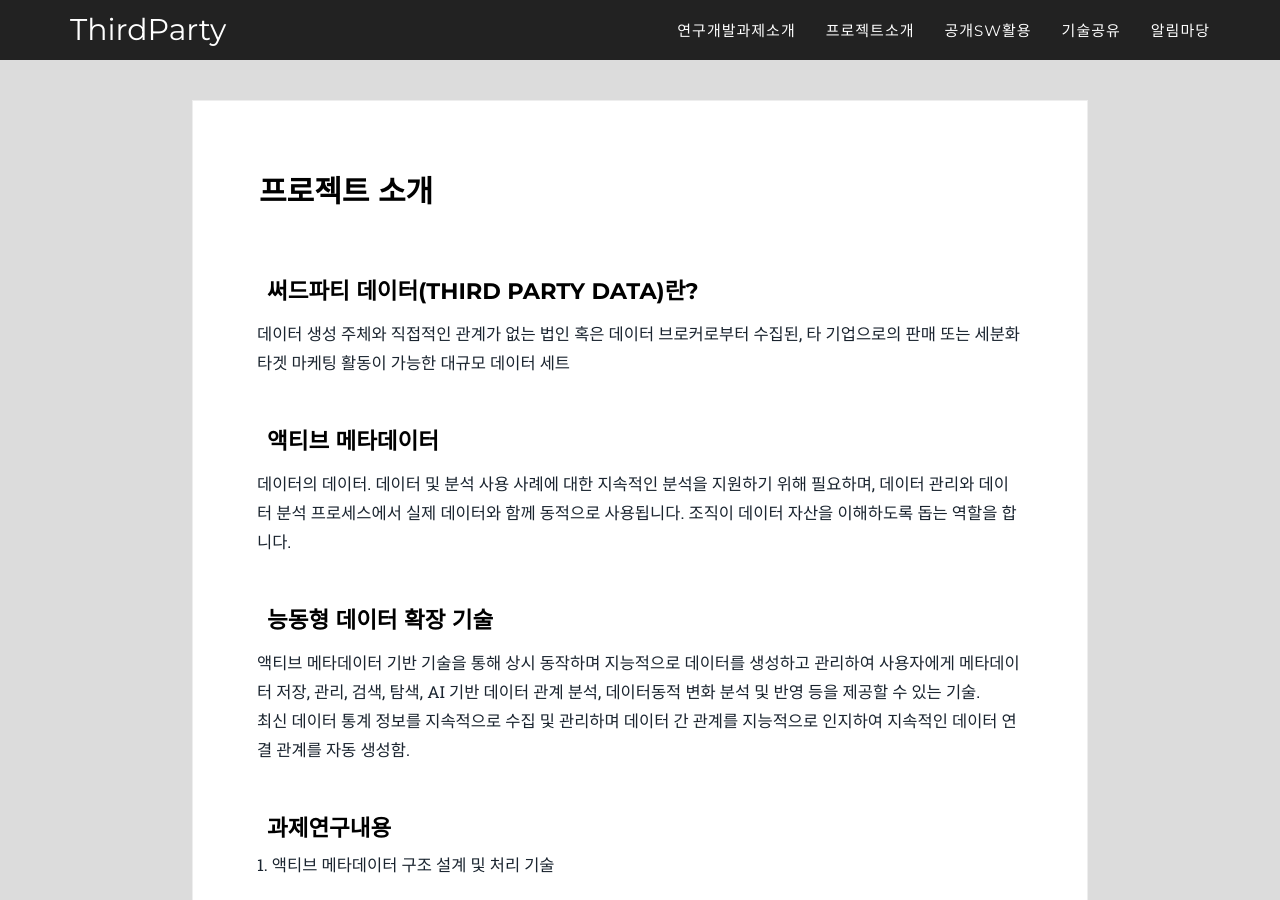
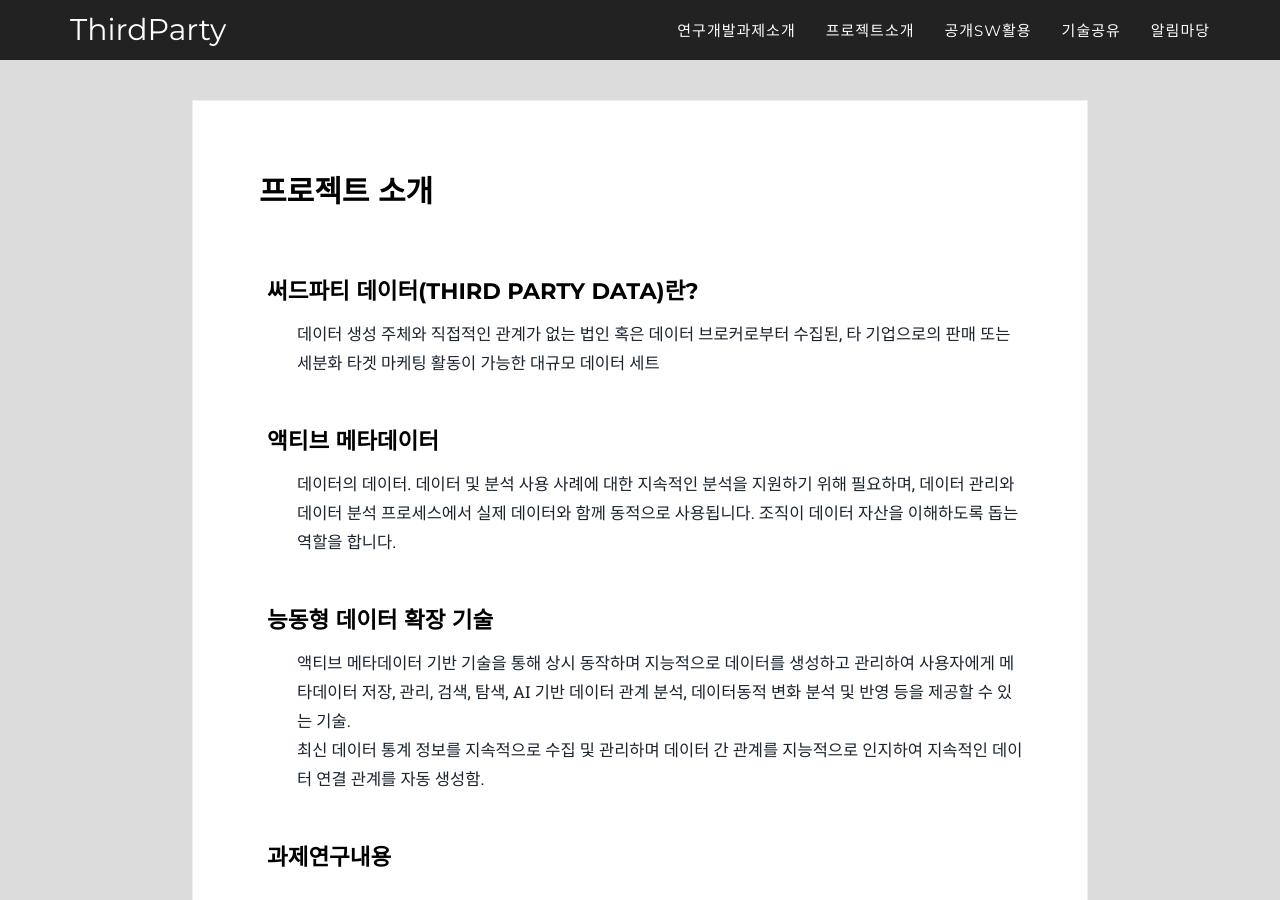
Before and after one commit to ThirdActiveDataExTech/ThirdActiveDataExTech.github.io, a Jekyll site: the page built from 2016_pages/project-intro.html, in a window 1280 px wide and 900 px high. Built offline with Jekyll 4.4.1, drawn with Linux system fonts in a browser that asks for light colours; some web fonts are replaced.

Commit message:
[프로젝트소개]
- css 변경

```diff
--- a/2016_pages/project-intro.html
+++ b/2016_pages/project-intro.html
@@ -12,64 +12,64 @@
       <h1 class="title">{{ page.title }}</h1>
 
         <h2>써드파티 데이터(Third Party Data)란?</h2>
-        <p>
+        <p style="margin-left: 40px">
             데이터 생성 주체와 직접적인 관계가 없는 법인 혹은 데이터 브로커로부터 수집된,
             타 기업으로의 판매 또는 세분화 타겟 마케팅 활동이 가능한 대규모 데이터 세트
         </p>
 
         <h2>액티브 메타데이터</h2>
-        <p>
+        <p style="margin-left: 40px">
             데이터의 데이터. 데이터 및 분석 사용 사례에 대한 지속적인 분석을 지원하기 위해 필요하며,
             데이터 관리와 데이터 분석 프로세스에서 실제 데이터와 함께 동적으로 사용됩니다. 조직이 데이터 자산을 이해하도록 돕는 역할을 합니다.
         </p>
 
         <h2>능동형 데이터 확장 기술</h2>
-        <p>
+        <p style="margin-left: 40px">
             액티브 메타데이터 기반 기술을 통해 상시 동작하며 지능적으로 데이터를 생성하고 관리하여 사용자에게 메타데이터 저장, 관리, 검색, 탐색,
             AI 기반 데이터 관계 분석, 데이터동적 변화 분석 및 반영 등을 제공할 수 있는 기술.<br>최신 데이터 통계 정보를 지속적으로 수집 및 관리하며 데이터
             간 관계를 지능적으로 인지하여 지속적인 데이터 연결 관계를 자동 생성함.
         </p>
 
         <h2>과제연구내용</h2>
-        <p style="margin-top: 10px">1. 액티브 메타데이터 구조 설계 및 처리 기술</p>
-        <p style="margin-left: 40px;">
+        <p style="margin-top: 40px">1. 액티브 메타데이터 구조 설계 및 처리 기술</p>
+        <p style="margin-left: 45px;">
             가. 데이터의 특성 및 관계를 포함하는 액티브 메타데이터 구조 설계<br>
             나. 데이터 카탈로그 구성을 위한 액티브 메타데이터 처리 기술 개발<br>
             다. 데이터 변화를 반영한 데이터 갱신 기능 지원 액티브 메타데이터 구성 기술 개발
         </p>
-        <p style="margin-top: 10px">2. 액티브 메타데이터 기반 데이터 간 관계 생성 기술</p>
-        <p style="margin-left: 40px;">
+        <p style="margin-top: 40px">2. 액티브 메타데이터 기반 데이터 간 관계 생성 기술</p>
+        <p style="margin-left: 45px;">
             가. 액티브 메타데이터 기반 데이터 특징 추출 및 분석 기술 개발<br>
             나. 인공지능 기반 데이터 간 상호 연관성 분석 기술 개발<br>
             다. 데이터 패턴 모델링 및 네트워크 분석을 통한 데이터 간 관계 생성 기술 개발
         </p>
-        <p style="margin-top: 10px">3. 지능형 데이터 자동 탐색 및 패키징 기술</p>
-        <p style="margin-left: 40px;">
+        <p style="margin-top: 40px">3. 지능형 데이터 자동 탐색 및 패키징 기술</p>
+        <p style="margin-left: 45px;">
             가. 액티브 메타데이터 기반 데이터 검색 기술 개발<br>
             나. 데이터 활용 목적 기반 데이터 자동 탐색 기술 개발<br>
             다. 탐색 데이터의 확장 통합 구성을 위한 능동형 데이터 확장 기술 개발<br>
             라. 써드파티 데이터의 동적 변화 반영을 위한 데이터 파이프라인 자동 구성 기술 개발<br>
             마. 데이터 제공의 신뢰성을 보장하는 능동형 데이터 패키징 기술 개발
         </p>
-        <p style="margin-top: 10px">4. 써드파티 데이터 활용 환경 제공 통합 플랫폼 기술</p>
-        <p style="margin-left: 40px;">
+        <p style="margin-top: 40px">4. 써드파티 데이터 활용 환경 제공 통합 플랫폼 기술</p>
+        <p style="margin-left: 45px;">
             가. 다종 써드파티 데이터 연계형 액티브 메타데이터 생성 기술 개발<br>
             나. 액티브 메타데이터 기반 데이터 관계 분석 및 자동 탐색 도구 개발<br>
             다. 데이터의 특징 및 관계 분석 결과에 대한 데이터 시각화 기술 개발<br>
             라. 데이터의 적합성 검증 및 공유 기술 개발
         </p>
-        <p style="margin-top: 10px">5. 실증 시스템 구축 및 시범서비스 적용</p>
-        <p style="margin-left: 43px;">
+        <p style="margin-top: 40px">5. 실증 시스템 구축 및 시범서비스 적용</p>
+        <p style="margin-left: 45px;">
             가. 능동형 데이터 확장 기술에 대한 수요 또는 수혜 기업 기관  연계형 실증 시스템 구축<br>
             나. 이종 도메인 데이터 기반 능동형 데이터 확장 기술에 대한 시범서비스 적용<br>
         </p>
-        <p style="margin-left: 46px;">1) 데이터 활용성 증대</p>
-        <p style="margin-left: 49px;">
+        <p style="margin-left: 50px;">1) 데이터 활용성 증대</p>
+        <p style="margin-left: 55px;">
             가) 동적으로 변화하는 데이터의 특성을 반영하여 통합적인 데이터 관리 체계를 구축하고 다종 데이터의 특성을 반영하여 복합분석이 가능한 기술 토대 마련 가능<br>
             나) 액티브 메타데이터 구성 및 분석을 통해 데이터의 가치와 활용성 향상이 가능하 고 능동형 데이터 패키징 및 데이터 파이프라인 자동 구성을 통해 해당 도메인 지식이 부족한 비전문가도 데이터를 효율적으로 활용할 수 있는 환경 제공 가능
         </p>
-        <p style="margin-left: 46px;">2) 자동화된 통합</p>
-        <p style="margin-left: 49px;">
+        <p style="margin-left: 50px;">2) 자동화된 통합</p>
+        <p style="margin-left: 55px;">
             가) 액티브 메타데이터 기반 데이터 연결 및 관리를 통해 관련 데이터 검색 및 수집에서 전달 및 소비에 필요한 시간과 노력을 획기적으로 단축 가능<br>
             나) 연관 데이터 활용 검색 수집 전달 소비 등 을 위해 소요되는 시간과 노력을 획기적으로 단축 가능<br>
             다) 빅데이터 플랫폼 사용자들이 필요한 데이터를 쉽게 탐색하고 제공받을 수 있는 환경 확보 가능<br>
```
